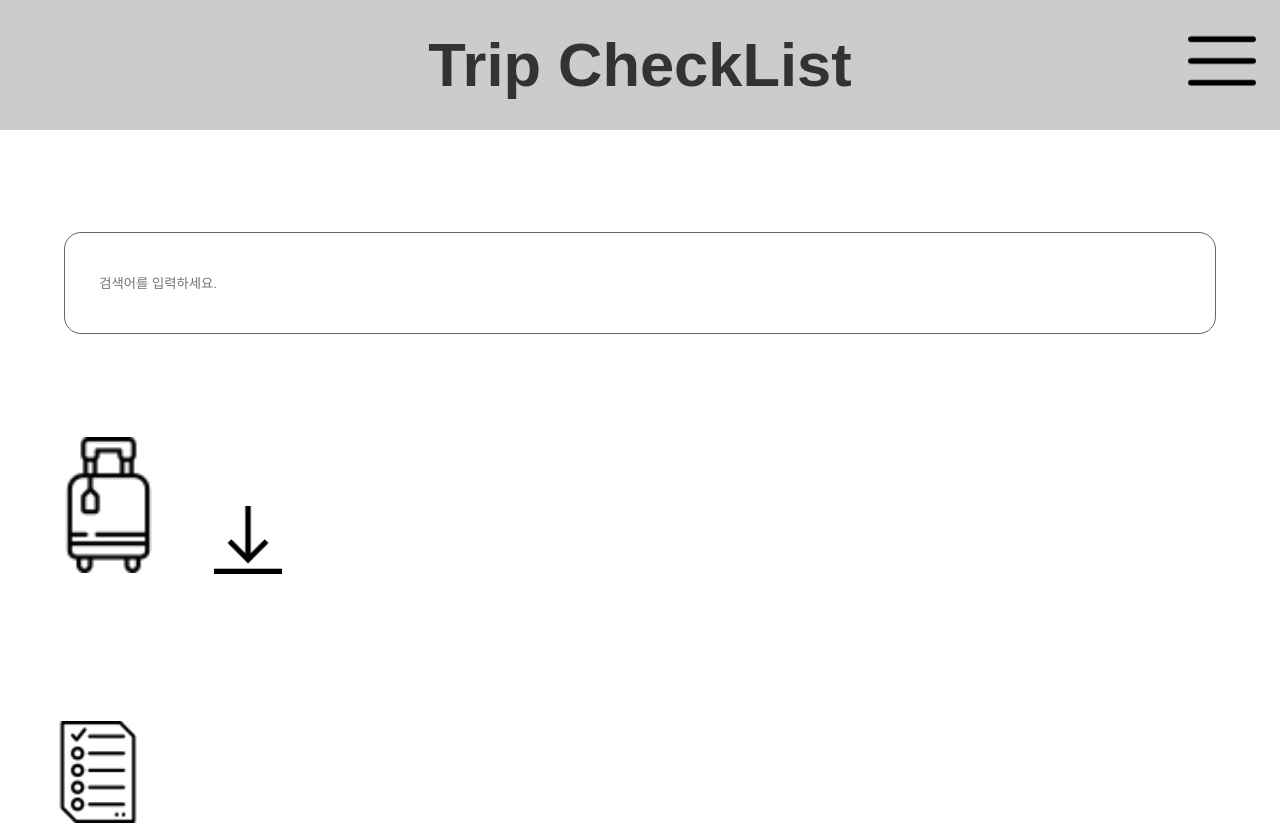
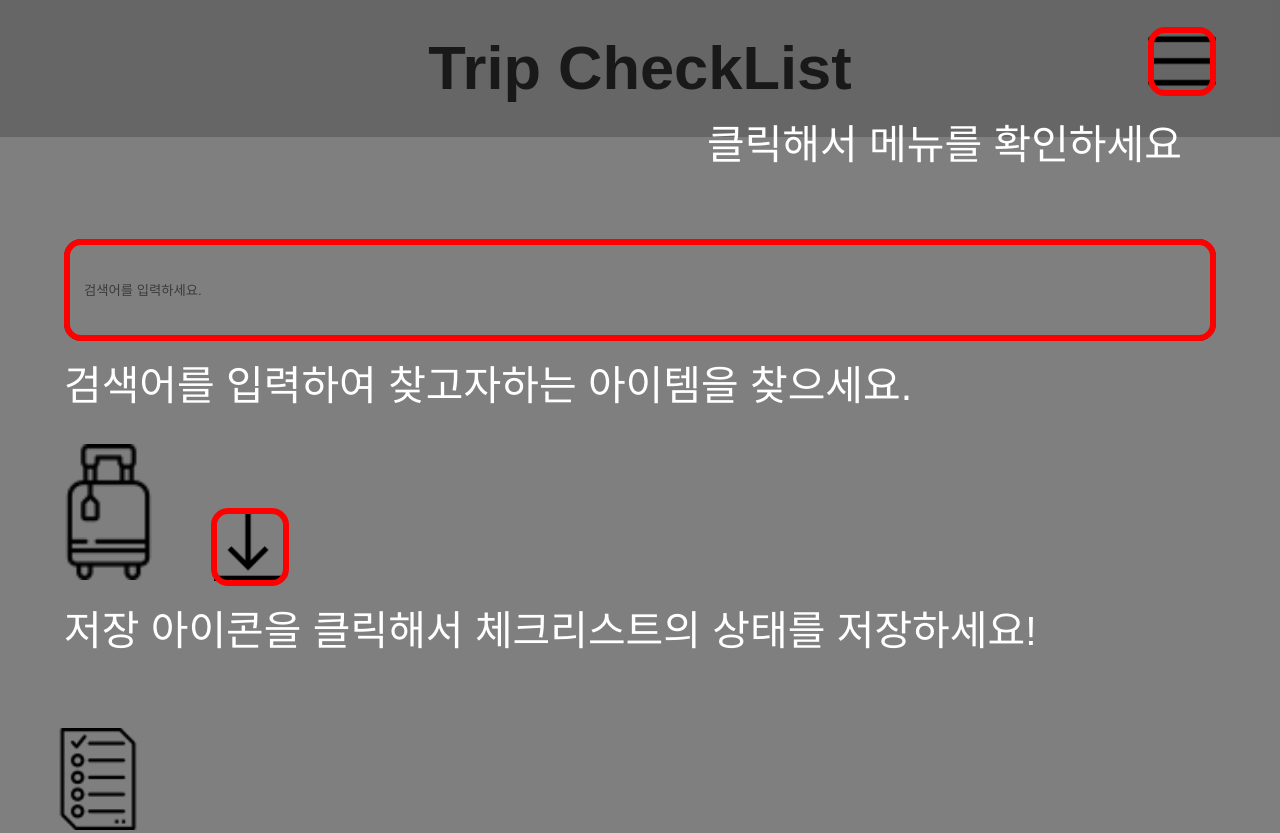
Before and after one commit to leeyoonseo/trip_checklist, a plain HTML site: page index.html in a window 1280 px wide. Shown: the top 833 px of the page. Drawn offline with Linux system fonts and the light colour scheme.

Commit message:
데이터 중복 저장되는 버그처리, 가이드 만드는중..중..

```diff
--- a/assest/css/common.scss
+++ b/assest/css/common.scss
@@ -17,6 +17,8 @@ button{ cursor:pointer; }
 }
 
 body{
+    min-width:357px;
+    position:relative;
     margin:0;
     padding:0;
     font-size:get-vw(14px);
@@ -24,10 +26,86 @@ body{
     font-family:sans-serif, 'Noto Sans KR';
 }
 
+.app__guide{
+    padding:0 5%;
+    position:absolute;
+    width:100%;
+    height:100%;
+    background:rgba(0,0,0,0.5);
+    z-index:999;
+    box-sizing:border-box;
+
+    .inner{
+        position:relative;
+
+        .text{
+            color:#fff;
+            font-size:get-vw(12px);
+        }
+
+        .icon__pointer{
+            display:inline-block;
+            border:get-vw(2px) solid red;
+            border-radius:get-vw(5px);
+            box-sizing:border-box;
+        }
+
+        .guide__items{
+            position:relative;
+        }
+
+        .guide__menu{
+            height:get-vw(40px);
+
+            .icon__pointer{
+                position:absolute;
+                top:get-vw(8px);
+                right:0;
+                width:get-vw(20px);
+                height:get-vw(20px);
+            }
+
+            .text{
+                display:block;
+                position:absolute;
+                bottom:get-vw(-10px);
+                right:get-vw(10px);
+            }
+        }
+
+        .guide__search{
+            margin:get-vw(30px) 0 0;
+
+            .icon__pointer{
+                width:100%;
+                height:get-vw(30px);
+            }
+        }
+
+        .guide__save{
+            width:100%;
+            margin-top:get-vw(28px);
+
+            .icon__pointer{
+                margin-left:get-vw(43px);
+                // position:absolute;
+                // top:0;
+                // left:get-vw(45px);
+                width:get-vw(23px);
+                height:get-vw(23px);
+            }
+
+            .text{
+                display:block;
+            }
+        }
+    }
+}
+
 header{
     position:relative;
-    padding:get-vw(10px) 5%;
-    line-height:1;
+    height:get-vw(40px);
+    line-height:get-vw(40px);
     text-align:center;
     background-color:#ccc;
 }
@@ -46,7 +124,7 @@ section{
     padding:0;
     position:absolute;
     top:get-vw(8px);
-    right:get-vw(7px);
+    right:5%;
     width:get-vw(20px);
     height:get-vw(20px);
     border:none;
@@ -64,32 +142,15 @@ section{
 
     input{
         float:left;
-        padding:get-vw(5px) get-vw(10px);
         width:100%;
         height:get-vw(30px);
         line-height:1;
+        text-indent:get-vw(5px);
         border:1px solid #666;
         border-radius:get-vw(5px);
         box-sizing:border-box;
         outline:none;
     }
-
-    // button{
-    //     margin-left:2%;
-    //     float:left;
-    //     padding:get-vw(5px);
-    //     width:10%;
-    //     height:get-vw(30px);
-    //     line-height:1;
-    //     color:#666;
-    //     border:1px solid #666;
-    //     border-radius:get-vw(5px);
-    //     background:url(../img/icon_search.png)no-repeat;
-    //     background-size:20px 20px;
-    //     background-position:center;
-    //     box-sizing:border-box;
-    //     outline:none;
-    // }
 }
 
 .list__wrap{
--- a/assest/js/index.js
+++ b/assest/js/index.js
@@ -6,18 +6,18 @@
         NOTI_TEXT_DEFAULT : '완료되었습니다.',
         NOTI_TEXT_SAVE : '저장되었습니다.',
         NOTI_TEXT_SEARCH_EMPTY : '검색어를 입력해주세요.',
-    }
+        NOTI_TEXT_ERROR : '오류입니다.'
+    };
 
-    // localStorage.removeItem(CHECK_LIST_DATA);
+    // dev
+    // localStorage.removeItem(TRIP_CHECK_LIST.CHECK_LIST_DATA);
     var data = localStorage.getItem(TRIP_CHECK_LIST.CHECK_LIST_DATA) || '[{"id":"C01","checked":"false","name":"여벌 옷"},{"id":"C02","checked":"false","name":"실내 복"},{"id":"C03","checked":"false","name":"수영복"},{"id":"C04","checked":"false","name":"모자"},{"id":"C05","checked":"false","name":"슬리퍼"},{"id":"C06","checked":"false","name":"샴푸&린스"},{"id":"C07","checked":"false","name":"바디워시"},{"id":"C08","checked":"false","name":"클렌징"},{"id":"C09","checked":"false","name":"스킨케어"},{"id":"C010","checked":"false","name":"마스크팩"},{"id":"C011","checked":"false","name":"드라이기&고데기"},{"id":"C012","checked":"false","name":"수건"},{"id":"C013","checked":"false","name":"화장품"},{"id":"C014","checked":"false","name":"여권"},{"id":"C015","checked":"false","name":"휴지&물티슈"},{"id":"C016","checked":"false","name":"카메라"},{"id":"C017","checked":"false","name":"충전기"},{"id":"C018","checked":"false","name":"노트북"},{"id":"C019","checked":"false","name":"선글라스"},{"id":"C020","checked":"false","name":"선크림"},{"id":"C021","checked":"false","name":"우산, 비옷"},{"id":"C022","checked":"false","name":"이어폰"},{"id":"C023","checked":"false","name":"비상약"},{"id":"C024","checked":"false","name":"서브가방"},{"id":"C025","checked":"false","name":"지퍼백"},{"id":"C026","checked":"false","name":"속옷"},{"id":"C027","checked":"false","name":"면도기"},{"id":"C028","checked":"false","name":"가이드북"},{"id":"C029","checked":"false","name":"돼지코"}]';
-
     var myListArr = [];
     var listArr = [];
 
     var myListEl = document.querySelector('.app__mylist .list__wrap');
     var listEl = document.querySelector('.app__list .list__wrap');
     var searchInput = document.querySelector('#searchInput');
-    // var searchButton = document.querySelector('#searchButton');
     var saveBtnEl = document.querySelector('#saveButton');
 
     // polyfill
@@ -188,6 +188,30 @@
         });
     };
 
+    var showSearchResult = function(val){
+        var searchData = [];
+
+        for(var i = 0; i < data.length; i++){
+            if(data[i].name.includes(val)){
+                searchData.push(data[i]);
+            }
+        }
+
+        myListEl.innerHTML = '';
+        listEl.innerHTML = '';
+
+        for(var i = 0; i < searchData.length; i++){
+            if(searchData[i].checked === "true"){
+                var item = new CheckItem('true', searchData[i]);
+                myListEl.append(item);
+
+            }else{
+                var item = new CheckItem('false', searchData[i]);
+                listEl.append(item);
+            }
+        }
+    };
+
     var notification = new Notification();
 
     data = JSON.parse(data).sort(function(a, b){
@@ -197,13 +221,19 @@
     appendToBody(data);
     searchInput.focus();
 
+
+
+
+
+    // handler
     saveBtnEl.addEventListener('click', function(){
         if(storageAvailable('localStorage')){
             saveData();
 
         }else {
-            notification.open('Error');
-            // 슬픈 소식, localStorage를 사용할 수 없습니다.
+            notification.open({
+                text : TRIP_CHECK_LIST.NOTI_TEXT_ERROR
+            });
         }
     });
 
@@ -212,18 +242,12 @@
 
         if(val === ''){
             appendToBody(data);
+
         }else{
-            var searchData = [];
-
-            for(var i = 0; i < data.length; i++){
-                if(data[i].name.includes(val)){
-                    searchData.push(data[i]);
-                }
-            }
-
-            appendToBody(searchData);
+            showSearchResult(val);
         }
     });
+
 })();
 
 // [TODO]
@@ -233,3 +257,4 @@
 // true, false되는지 확인
 // 데이터 id값 생성(날짜시간초등등)
 // 리스트가 하나도 없을때 안내
+// 초성검색..?
--- a/index.html
+++ b/index.html
@@ -9,6 +9,31 @@
     <link rel="stylesheet" href="./assest/css/common.min.css">
 </head>
 <body>
+    <div class="app__guide">
+        <div class="inner">
+            <div class="guide__items guide__menu">
+                <span class="icon__pointer"></span>
+                <span class="text">클릭해서 메뉴를 확인하세요</span>
+            </div>
+            <div class="guide__items guide__search">
+                <span class="icon__pointer"></span>
+                <span class="text">검색어를 입력하여 찾고자하는 아이템을 찾으세요.</span>
+            </div>
+            <div class="guide__items guide__save">
+                <span class="icon__pointer"></span>
+                <span class="text">저장 아이콘을 클릭해서 체크리스트의 상태를 저장하세요!</span>
+            </div>
+            <!-- <div class="guide__items guide__remove__item">
+                <span class="icon__pointer"></span>
+                <span class="text">x 버튼을 클릭해서 내 캐리어에서 아이템을 제거하세요.</span>
+            </div>
+            <div class="guide__items guide__add__item">
+                <span class="icon__pointer"></span>
+                <span class="text">텍스트를 클릭해서 내 캐리어에 아이템을 추가하세요.</span>
+            </div> -->
+        </div>
+    </div>
+
     <header>
         <h1 class="app__title">
             Trip CheckList
@@ -33,23 +58,13 @@
                 <span class="hidden">저장 버튼</span>
             </button>
 
-            <div class="list__wrap">
-                <!-- <div class="list__items">
-                    동백열차
-                    <button class="close__button"><span class="hidden">삭제</span></button>
-                </div> -->
-            </div>
+            <div class="list__wrap"></div>
         </div>
 
         <div class="app__list">
             <span class="list__icon"><span class="hidden">목록 아이콘</span></span>
 
-            <div class="list__wrap">
-                <!-- <div class="list__items">
-                    동백열차
-                    <button class="add__button"></button>
-                </div> -->
-            </div>
+            <div class="list__wrap"></div>
         </div>
     </section>
 
```
Also changed, not shown: assest/js/list.json (+30 -30 lines), assest/css/common.min.css, 1 other file.
